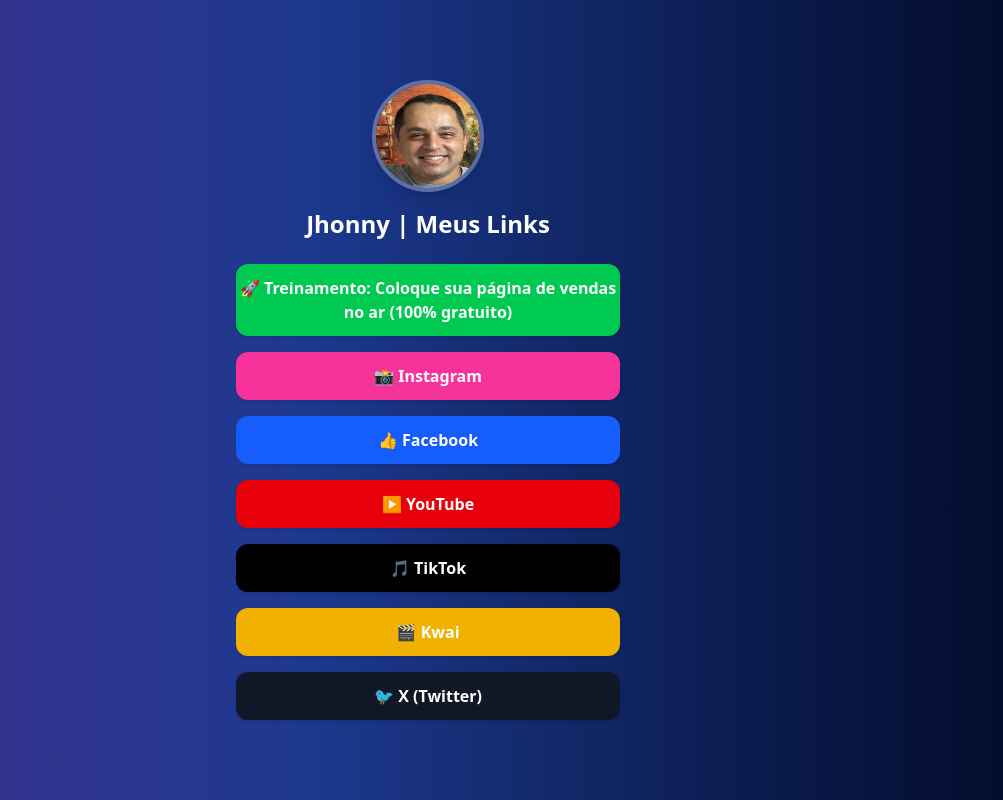
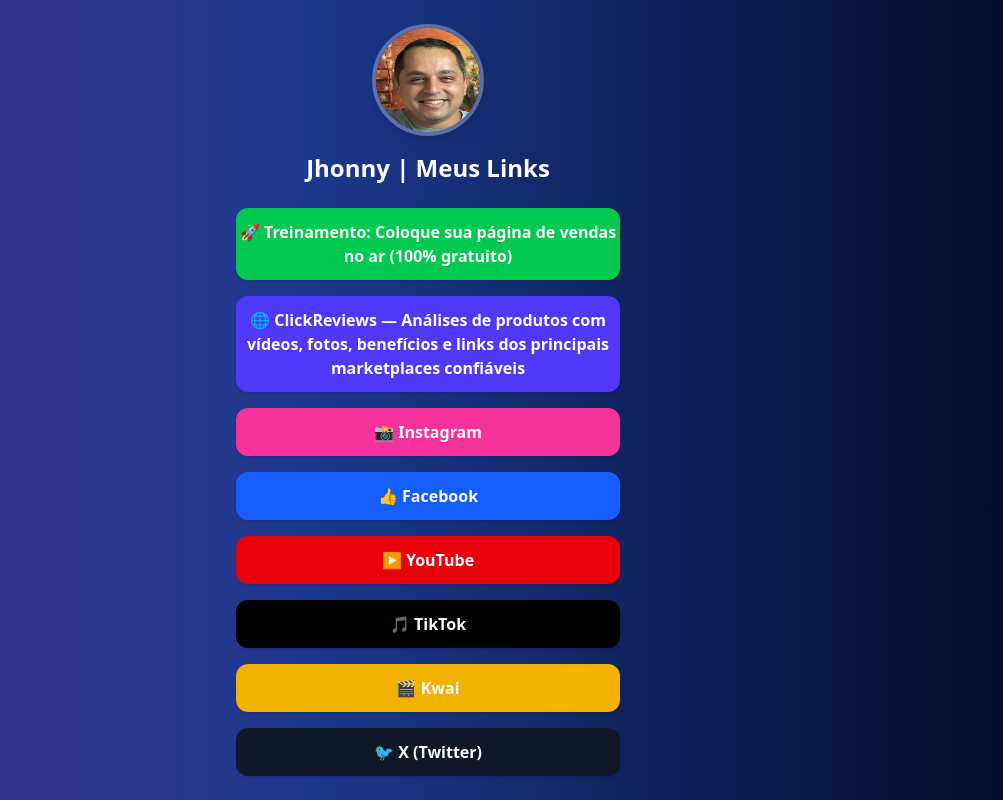
Before and after one commit to NeoJhonn/link-tree, an Angular app: page / in a window 1280 px wide. Shown: the whole page, without its empty margins (212-1215 px from the left). Built offline with nearby package versions, Linux system fonts and the light colour scheme.

Commit message:
Added link to ClickReviews

```diff
--- a/src/app/app.html
+++ b/src/app/app.html
@@ -1,6 +1,10 @@
-<div class="min-h-screen flex flex-col items-center justify-center p-6 relative overflow-hidden">
+<div
+  class="min-h-screen flex flex-col items-center justify-center p-6 relative overflow-hidden"
+>
   <!-- Fundo animado -->
-  <div class="absolute inset-0 bg-gradient-to-r from-purple-900 via-blue-900 to-black animate-gradient-x"></div>
+  <div
+    class="absolute inset-0 bg-gradient-to-r from-purple-900 via-blue-900 to-black animate-gradient-x"
+  ></div>
 
   <!-- Conteúdo acima do fundo -->
   <div class="relative z-10 flex flex-col items-center">
@@ -14,25 +18,66 @@
     <h1 class="text-2xl font-bold mb-6 text-white">Jhonny | Meus Links</h1>
 
     <div class="flex flex-col gap-4 w-full max-w-sm">
-      <a href="https://seu-dominio.com/treinamento.html" target="_blank"
-        class="bg-green-500 hover:bg-green-600 text-white py-3 rounded-xl shadow text-center font-semibold">
+      <a
+        href="https://seu-dominio.com/treinamento.html"
+        target="_blank"
+        class="bg-green-500 hover:bg-green-600 text-white py-3 rounded-xl shadow text-center font-semibold"
+      >
         🚀 Treinamento: Coloque sua página de vendas no ar (100% gratuito)
       </a>
-      <a href="https://www.instagram.com/jhonny__azevedo" target="_blank"
-        class="bg-pink-500 hover:bg-pink-600 text-white py-3 rounded-xl shadow text-center font-semibold">📸 Instagram</a>
-      <a href="https://www.facebook.com/jhonny.azevedo/" target="_blank"
-        class="bg-blue-600 hover:bg-blue-700 text-white py-3 rounded-xl shadow text-center font-semibold">👍 Facebook</a>
-      <a href="https://www.youtube.com/@neojhonsou" target="_blank"
-        class="bg-red-600 hover:bg-red-700 text-white py-3 rounded-xl shadow text-center font-semibold">▶️ YouTube</a>
-      <a href="https://www.tiktok.com/@jhonnyazevedo" target="_blank"
-        class="bg-black hover:bg-gray-800 text-white py-3 rounded-xl shadow text-center font-semibold">🎵 TikTok</a>
-      <a href="https://www.kwai.com/@Jhonny_Azevedo" target="_blank"
-        class="bg-yellow-500 hover:bg-yellow-600 text-white py-3 rounded-xl shadow text-center font-semibold">🎬 Kwai</a>
-      <a href="https://x.com/jhonnyazevedo" target="_blank"
-        class="bg-gray-900 hover:bg-gray-800 text-white py-3 rounded-xl shadow text-center font-semibold">🐦 X (Twitter)</a>
+
+      <a
+        href="https://www.clickreviews.com.br"
+        target="_blank"
+        class="bg-indigo-600 hover:bg-indigo-700 text-white py-3 rounded-xl shadow text-center font-semibold"
+      >
+        🌐 ClickReviews — Análises de produtos com vídeos, fotos, benefícios e
+        links dos principais marketplaces confiáveis
+      </a>
+
+      <a
+        href="https://www.instagram.com/jhonny__azevedo"
+        target="_blank"
+        class="bg-pink-500 hover:bg-pink-600 text-white py-3 rounded-xl shadow text-center font-semibold"
+        >📸 Instagram</a
+      >
+
+      <a
+        href="https://www.facebook.com/jhonny.azevedo/"
+        target="_blank"
+        class="bg-blue-600 hover:bg-blue-700 text-white py-3 rounded-xl shadow text-center font-semibold"
+        >👍 Facebook</a
+      >
+
+      <a
+        href="https://www.youtube.com/@neojhonsou"
+        target="_blank"
+        class="bg-red-600 hover:bg-red-700 text-white py-3 rounded-xl shadow text-center font-semibold"
+        >▶️ YouTube</a
+      >
+
+      <a
+        href="https://www.tiktok.com/@jhonnyazevedo"
+        target="_blank"
+        class="bg-black hover:bg-gray-800 text-white py-3 rounded-xl shadow text-center font-semibold"
+        >🎵 TikTok</a
+      >
+
+      <a
+        href="https://www.kwai.com/@Jhonny_Azevedo"
+        target="_blank"
+        class="bg-yellow-500 hover:bg-yellow-600 text-white py-3 rounded-xl shadow text-center font-semibold"
+        >🎬 Kwai</a
+      >
+
+      <a
+        href="https://x.com/jhonnyazevedo"
+        target="_blank"
+        class="bg-gray-900 hover:bg-gray-800 text-white py-3 rounded-xl shadow text-center font-semibold"
+        >🐦 X (Twitter)</a
+      >
     </div>
   </div>
 </div>
 
-
 <router-outlet />
```
